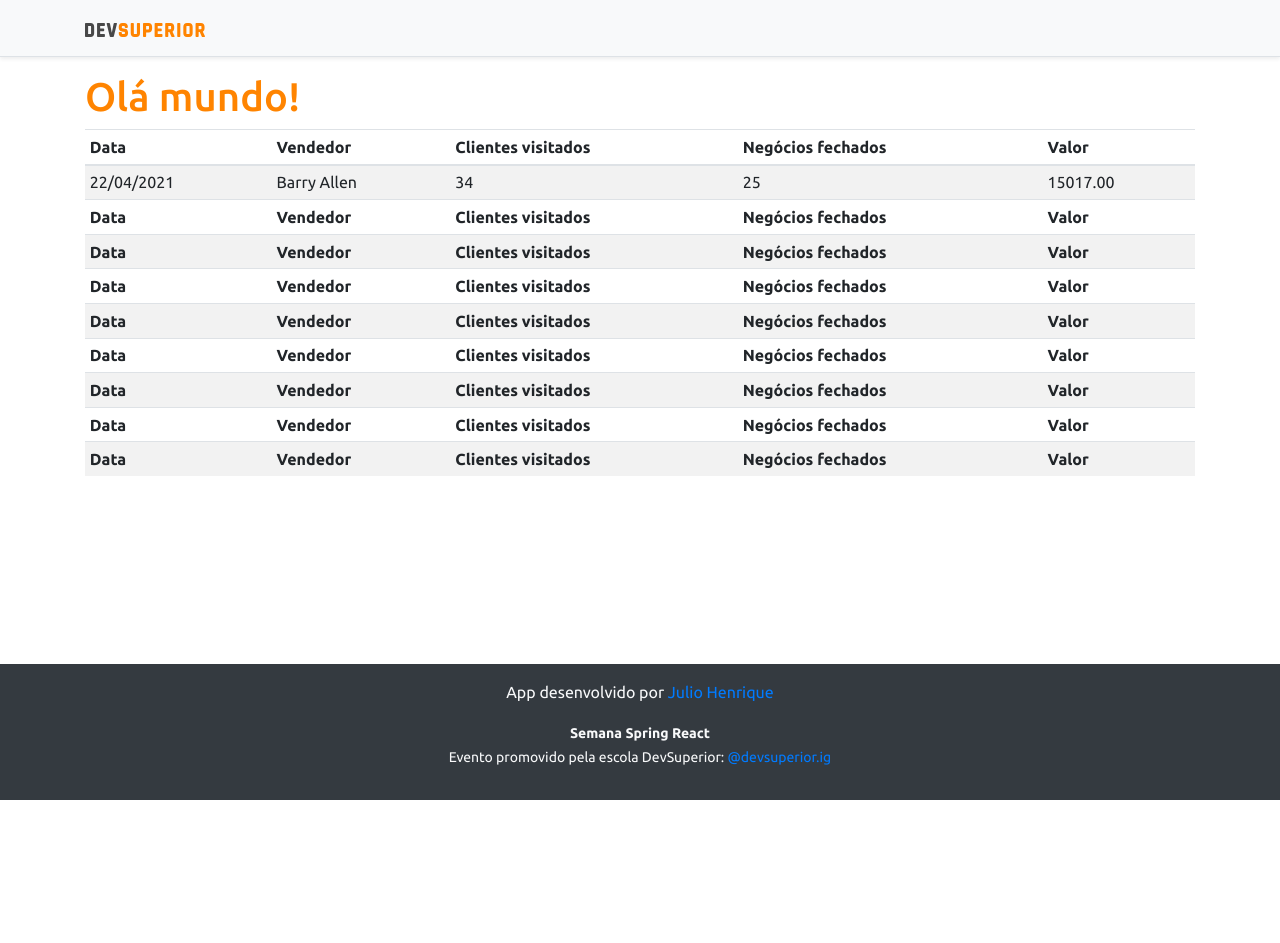
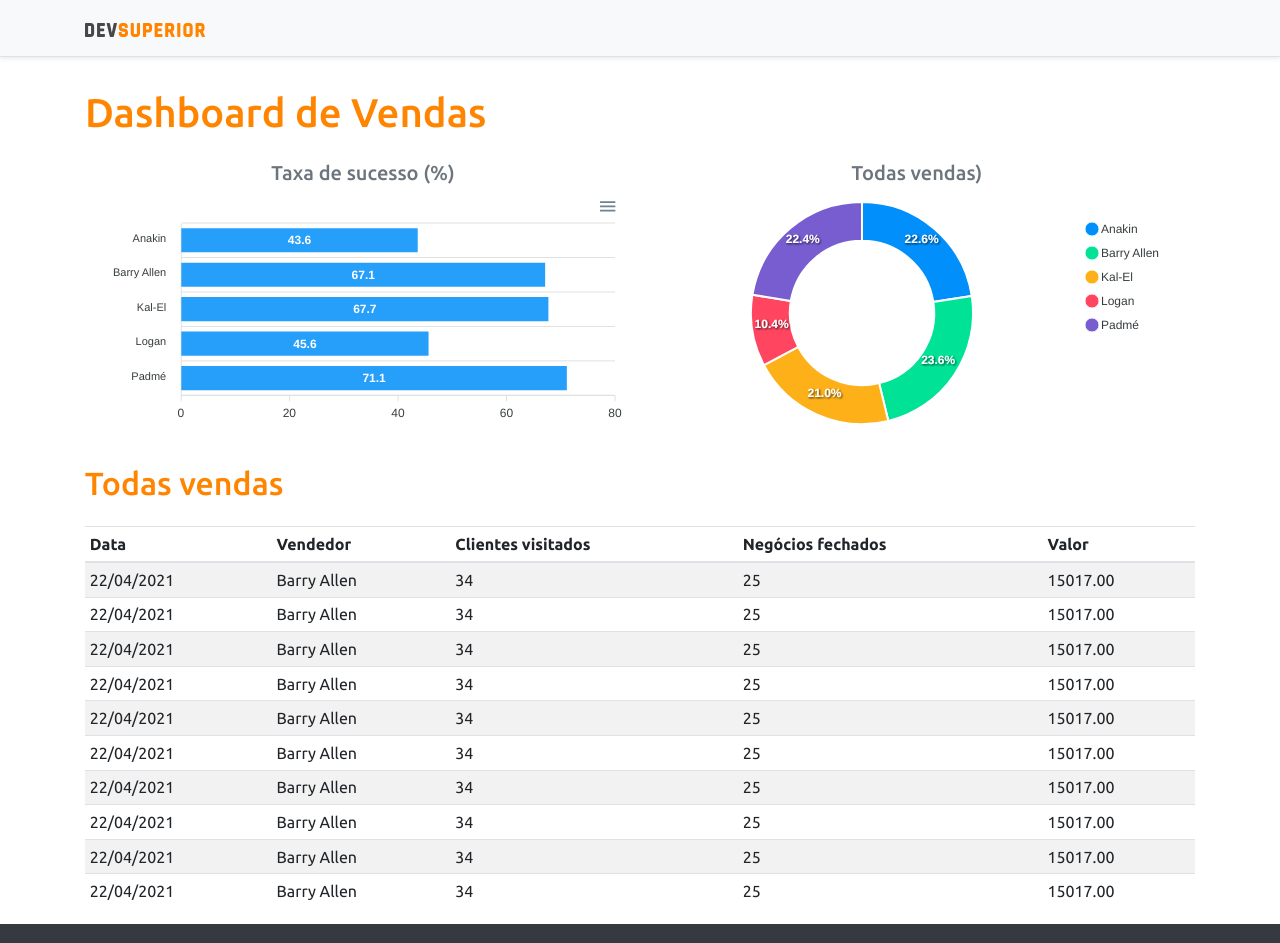
Before and after one commit to Juliolimahen/projeto-sds3, a React (Create React App) app in the folder frontend/: page / in a window 1280 px wide. Shown: the top 943 px of the page. Before the commit the page ends 800 px from the top, so only its background shows below. Built offline with nearby package versions, Linux system fonts and the light colour scheme.

Commit message:
Static charts

```diff
--- a/frontend/package.json
+++ b/frontend/package.json
@@ -17,6 +17,7 @@
     "jquery": "1.9.1",
     "popper.js": "^1.16.1",
     "react": "^17.0.2",
+    "react-apexcharts": "^1.3.9",
     "react-dom": "^17.0.2",
     "react-scripts": "4.0.3",
     "web-vitals": "^1.0.1"
--- a/frontend/src/App.tsx
+++ b/frontend/src/App.tsx
@@ -1,4 +1,6 @@
+import BarChart from "components/BarChart";
 import DataTable from "components/DataTable";
+import DonutChart from "components/DonutChart";
 import Footer from "components/Footer";
 import NavBar from "components/Navbar";
 
@@ -7,7 +9,23 @@
     <>
       <NavBar />
       <div className="container">
-        <h1 className="text-primary">Olá mundo!</h1>
+        <h1 className="text-primary py-3">Dashboard de Vendas</h1>
+
+        <div className="row px-3">
+          <div className="col-sm-6">
+            <h5 className="text-center text-secondary">Taxa de sucesso (%) </h5>
+            <BarChart />
+          </div>
+          <div className="col-sm-6">
+            <h5 className="text-center text-secondary">Todas vendas) </h5>
+            <DonutChart />
+          </div>
+        </div>
+
+        <div className="py-3">
+          <h2 className="text-primary">Todas vendas</h2>
+        </div>
+
         <DataTable />
       </div>
       <Footer />
--- /dev/null
+++ b/frontend/src/components/BarChart/index.tsx
@@ -0,0 +1,31 @@
+import Chart from 'react-apexcharts'
+const BarChart = () => {
+    const options = {
+        plotOptions: {
+            bar: {
+                horizontal: true,
+            }
+        },
+    };
+    const mockData = {
+        labels: {
+            categories: ['Anakin', 'Barry Allen', 'Kal-El', 'Logan', 'Padmé']
+        },
+        series: [
+            {
+                name: "% Sucesso",
+                data: [43.6, 67.1, 67.7, 45.6, 71.1]
+            }
+        ]
+    };
+    return (
+        <Chart
+            options={{ ...options, xaxis: mockData.labels }}
+            series={mockData.series}
+            type="bar"
+            height="240"
+        />
+    );
+}
+
+export default BarChart;
--- a/frontend/src/components/DataTable/index.tsx
+++ b/frontend/src/components/DataTable/index.tsx
@@ -21,60 +21,67 @@
                         <td>15017.00</td>
                     </tr>
                     <tr>
-                        <th>Data</th>
-                        <th>Vendedor</th>
-                        <th>Clientes visitados</th>
-                        <th>Negócios fechados</th>
-                        <th>Valor</th>
+                        <td>22/04/2021</td>
+                        <td>Barry Allen</td>
+                        <td>34</td>
+                        <td>25</td>
+                        <td>15017.00</td>
                     </tr>
                     <tr>
-                        <th>Data</th>
-                        <th>Vendedor</th>
-                        <th>Clientes visitados</th>
-                        <th>Negócios fechados</th>
-                        <th>Valor</th>
+                        <td>22/04/2021</td>
+                        <td>Barry Allen</td>
+                        <td>34</td>
+                        <td>25</td>
+                        <td>15017.00</td>
                     </tr>
                     <tr>
-                        <th>Data</th>
-                        <th>Vendedor</th>
-                        <th>Clientes visitados</th>
-                        <th>Negócios fechados</th>
-                        <th>Valor</th>
+                        <td>22/04/2021</td>
+                        <td>Barry Allen</td>
+                        <td>34</td>
+                        <td>25</td>
+                        <td>15017.00</td>
                     </tr>
                     <tr>
-                        <th>Data</th>
-                        <th>Vendedor</th>
-                        <th>Clientes visitados</th>
-                        <th>Negócios fechados</th>
-                        <th>Valor</th>
+                        <td>22/04/2021</td>
+                        <td>Barry Allen</td>
+                        <td>34</td>
+                        <td>25</td>
+                        <td>15017.00</td>
                     </tr>
                     <tr>
-                        <th>Data</th>
-                        <th>Vendedor</th>
-                        <th>Clientes visitados</th>
-                        <th>Negócios fechados</th>
-                        <th>Valor</th>
+                        <td>22/04/2021</td>
+                        <td>Barry Allen</td>
+                        <td>34</td>
+                        <td>25</td>
+                        <td>15017.00</td>
                     </tr>
                     <tr>
-                        <th>Data</th>
-                        <th>Vendedor</th>
-                        <th>Clientes visitados</th>
-                        <th>Negócios fechados</th>
-                        <th>Valor</th>
+                        <td>22/04/2021</td>
+                        <td>Barry Allen</td>
+                        <td>34</td>
+                        <td>25</td>
+                        <td>15017.00</td>
                     </tr>
                     <tr>
-                        <th>Data</th>
-                        <th>Vendedor</th>
-                        <th>Clientes visitados</th>
-                        <th>Negócios fechados</th>
-                        <th>Valor</th>
+                        <td>22/04/2021</td>
+                        <td>Barry Allen</td>
+                        <td>34</td>
+                        <td>25</td>
+                        <td>15017.00</td>
                     </tr>
                     <tr>
-                        <th>Data</th>
-                        <th>Vendedor</th>
-                        <th>Clientes visitados</th>
-                        <th>Negócios fechados</th>
-                        <th>Valor</th>
+                        <td>22/04/2021</td>
+                        <td>Barry Allen</td>
+                        <td>34</td>
+                        <td>25</td>
+                        <td>15017.00</td>
+                    </tr>
+                    <tr>
+                        <td>22/04/2021</td>
+                        <td>Barry Allen</td>
+                        <td>34</td>
+                        <td>25</td>
+                        <td>15017.00</td>
                     </tr>
                 </tbody>
             </table>
--- /dev/null
+++ b/frontend/src/components/DonutChart/index.tsx
@@ -0,0 +1,23 @@
+import Chart from 'react-apexcharts'
+const DonutChart = () => {
+    const mockData = {
+        series: [477138, 499928, 444867, 220426, 473088],
+        labels: ['Anakin', 'Barry Allen', 'Kal-El', 'Logan', 'Padmé']
+    }
+
+    const options = {
+        legend: {
+            show: true
+        }
+    }
+    return (
+        <Chart
+            options={{ ...options, labels: mockData.labels }}
+            series={mockData.series}
+            type="donut"
+            height="240"
+        />
+    );
+}
+
+export default DonutChart;
```
Also changed, not shown: 2 other files (tests, documents, lock files or other folders).
